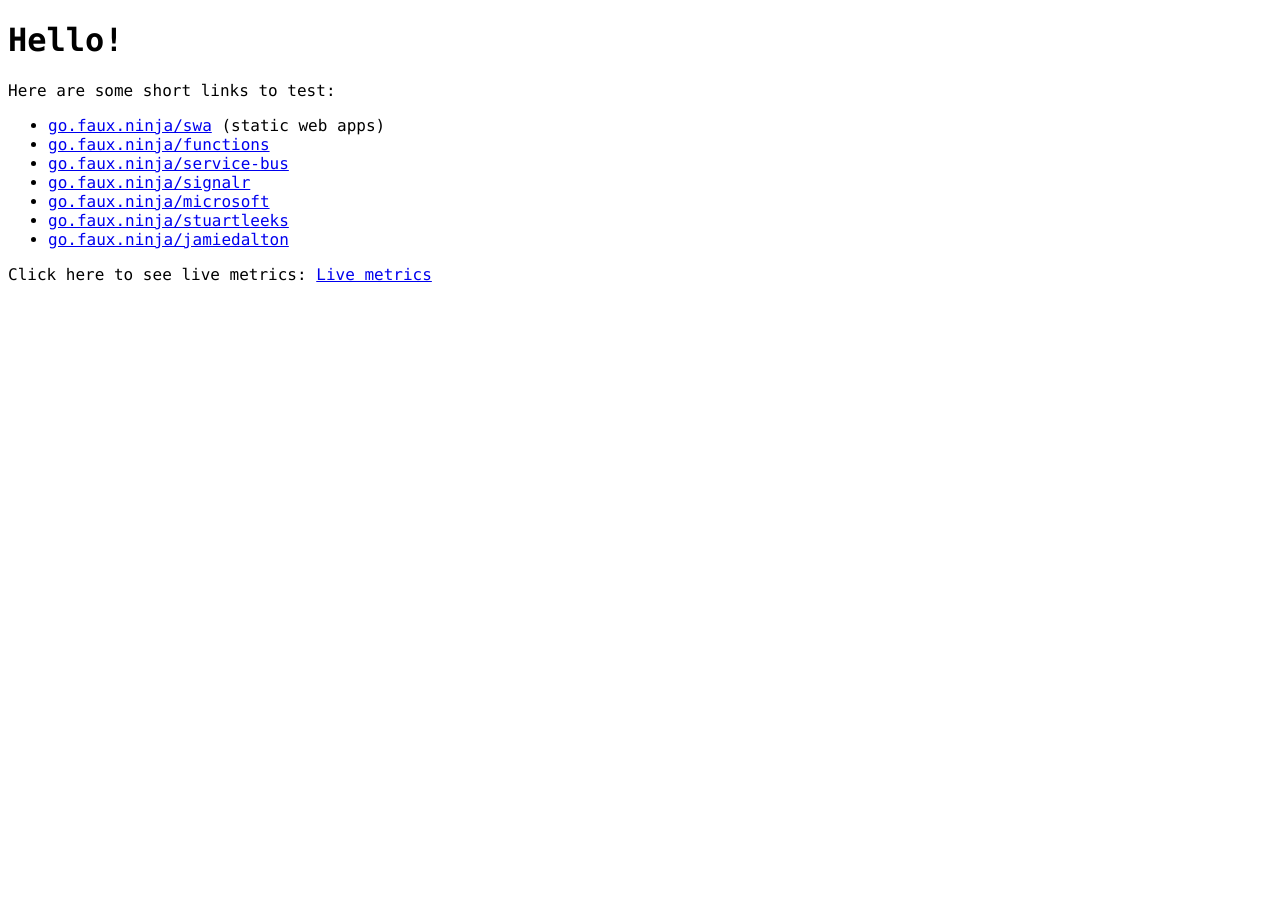
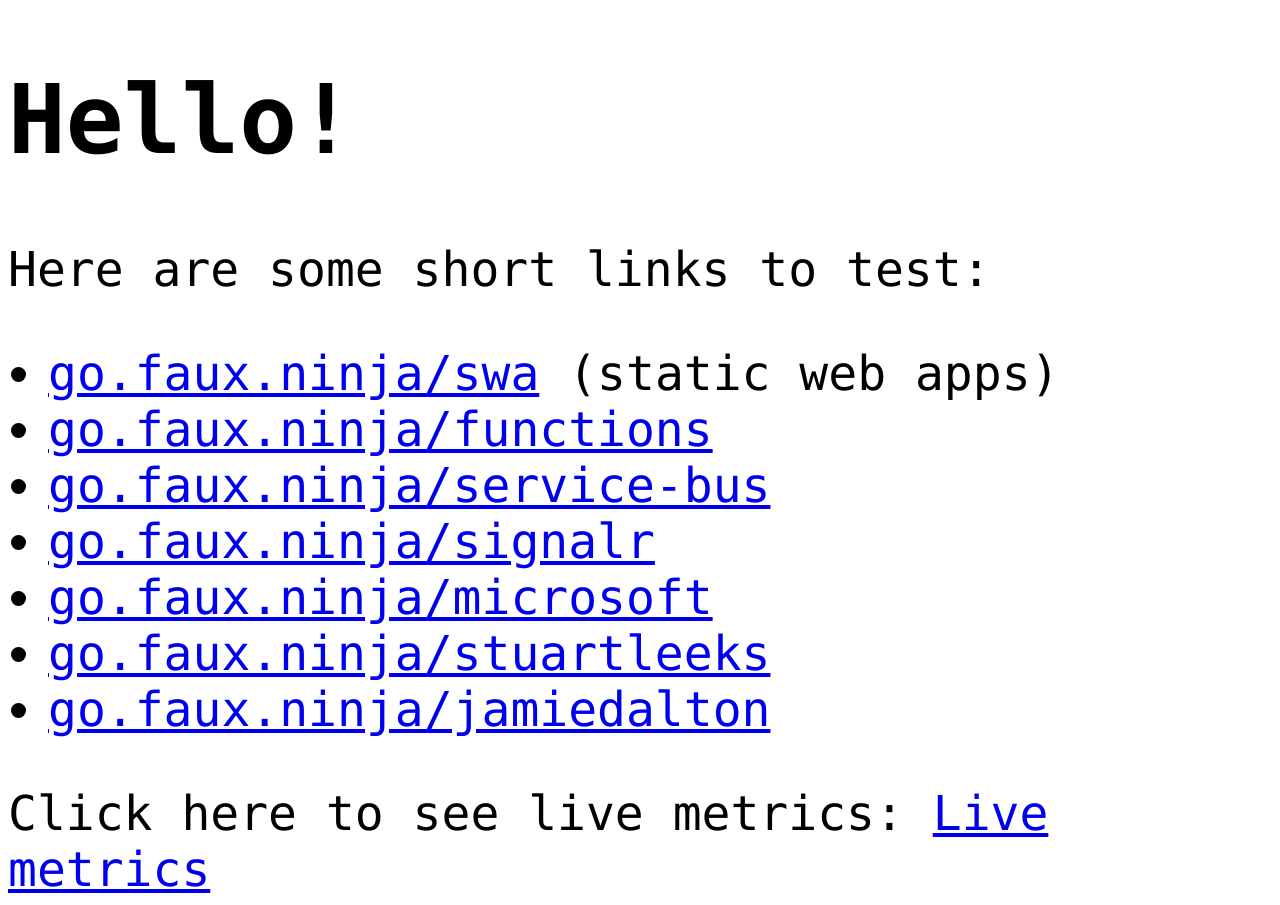
Before and after one commit to stuartleeks/swa-tmp3, a plain HTML site: page app/demo.html in a window 1280 px wide. Before the commit the page ends 800 px from the top, so only its background shows below. Drawn offline with Linux system fonts and the light colour scheme.

Commit message:
Make demo page font larger

```diff
--- a/app/demo.html
+++ b/app/demo.html
@@ -7,7 +7,8 @@
 	<title>Demo page</title>
 	<style	>
 		body {
-			font-family: Consolas
+			font-family: Consolas;
+			font-size: 3em;
 		}
 	</style>
 </head>
```
